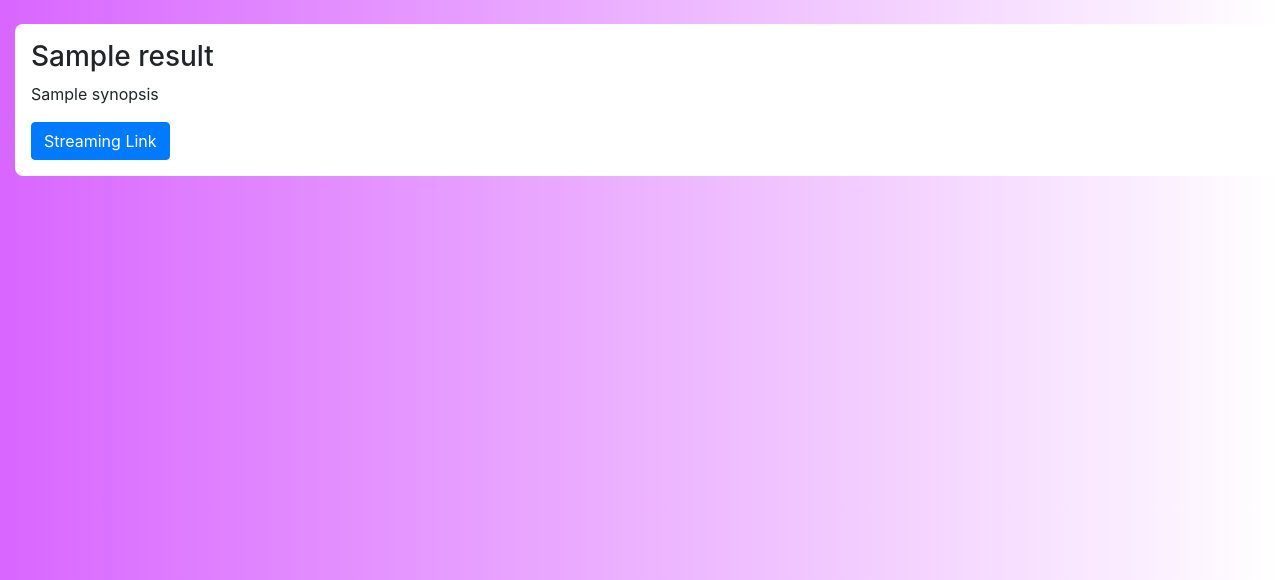
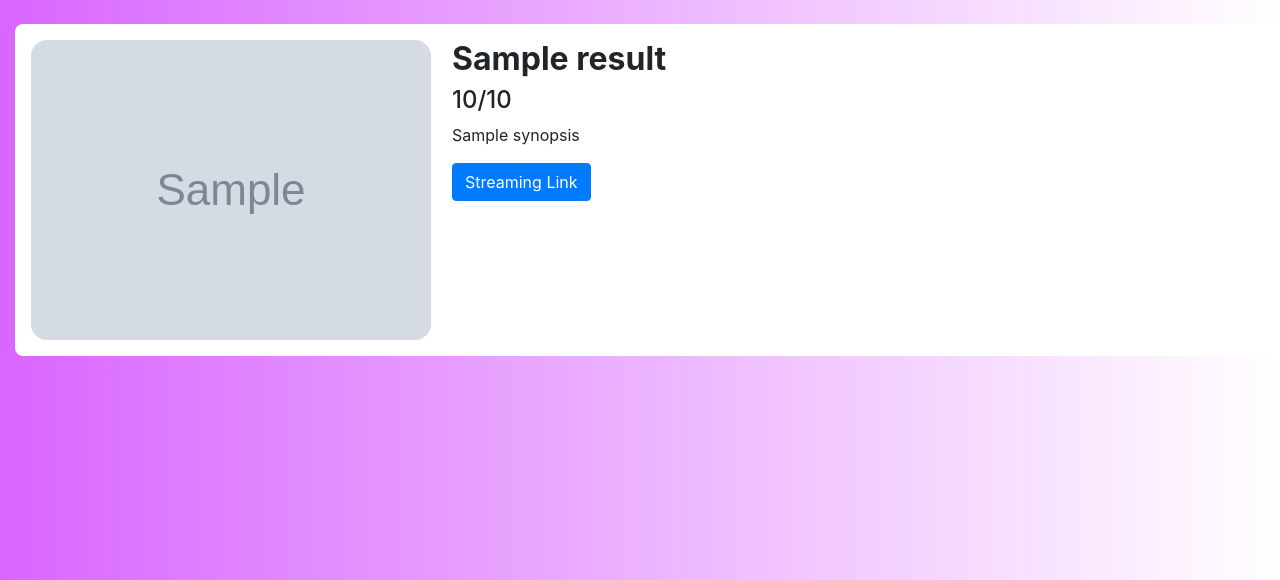
Before and after one commit to ahmadtc1/animeInfo, a Flask app: page /anime in a window 1280 px wide. Shown: the part 122-702 px from the top of the page. Run offline with Flask 2, Linux system fonts and the light colour scheme; grey boxes marked "Sample" are stand-in pictures; a database or web service that is not in the repository returns one stand-in record (values such as "Sample title"); data that the repository does not hold is empty; some libraries are stand-ins or nearby versions.

Commit message:
Add anime rating and images to anime info page

```diff
--- a/model.py
+++ b/model.py
@@ -16,7 +16,7 @@ def getAnimeInfo(anime):
                 gogoAnimeUrl += '-'
                 gogoAnimeUrl += title[x]
 
-        returnData.append([singleResponse["title"], singleResponse["synopsis"], gogoAnimeUrl])
+        returnData.append([singleResponse["title"], singleResponse["synopsis"], gogoAnimeUrl, singleResponse["score"], singleResponse["image_url"]])
     return returnData
 
 def isValidStatusCode(anime):
--- a/static/anime.css
+++ b/static/anime.css
@@ -32,3 +32,11 @@ a:hover {
 .searched-anime {
     padding-left: 0.7em;
 }
+
+.title {
+    font-weight: bold;
+}
+
+.anime-img {
+    border-radius: 1em;
+}
--- a/templates/anime.html
+++ b/templates/anime.html
@@ -29,11 +29,19 @@
             </div>
             {% for result in results %}
                 <div class="anime-result">
-                    <h3>{{result[0]}}</h3>
-                    <p>{{result[1]}}</p>
-                    <a href={{result[2]}}  target="_blank">
-                        <button class="btn btn-primary">Streaming Link</button>
-                    </a>
+                    <div class="row">
+                        <div class="col-md-4">
+                            <img class="anime-img" src="{{result[4]}}" alt="image"/>
+                        </div>
+                        <div class="col-md-8">
+                            <h2 class="title">{{result[0]}}</h2>
+                            <h4>{{result[3]}}/10</h4>
+                            <p>{{result[1]}}</p>
+                            <a href={{result[2]}}  target="_blank">
+                                <button class="btn btn-primary">Streaming Link</button>
+                            </a>
+                        </div>
+                    </div>
                 </div>
             {% endfor %}
         </div>
```
